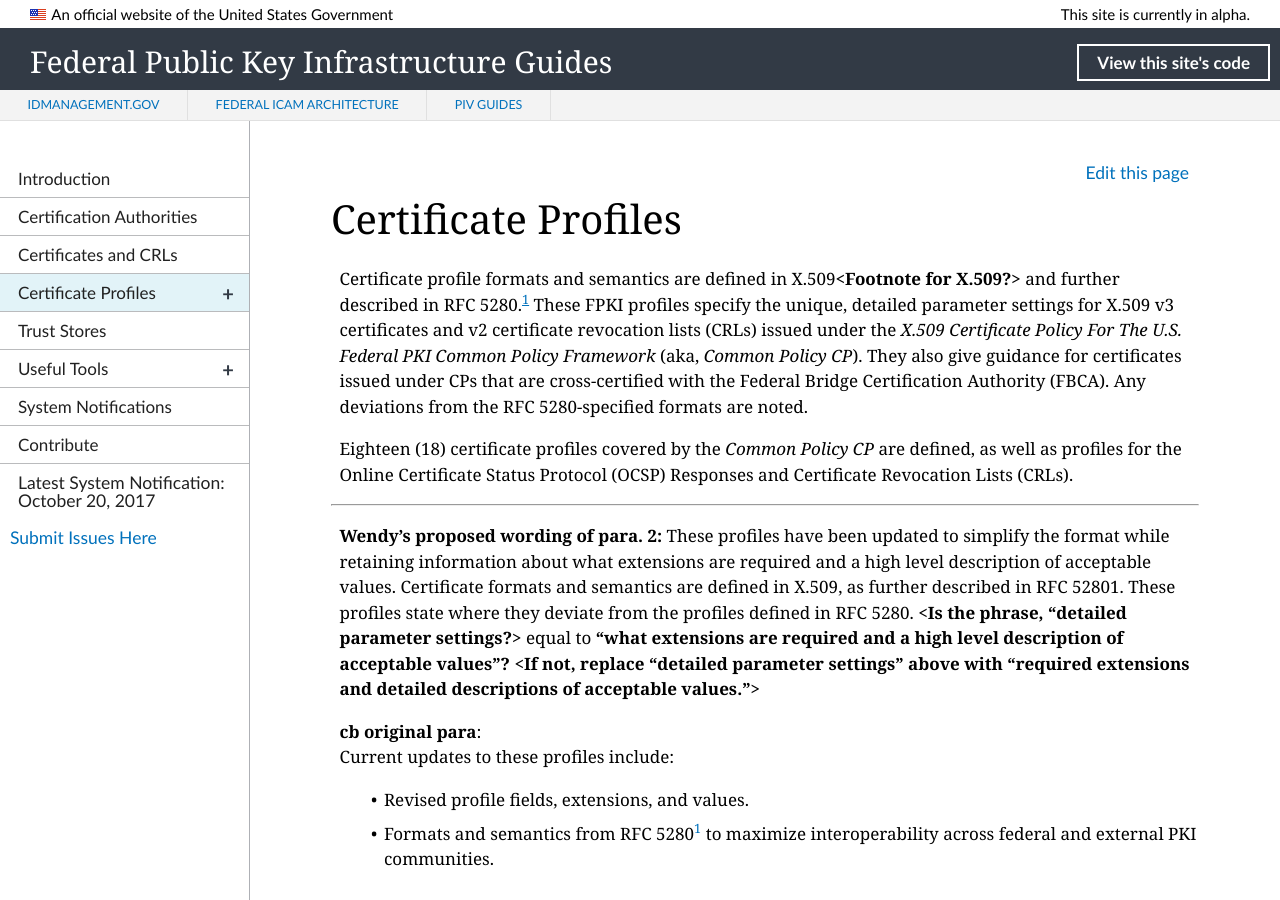
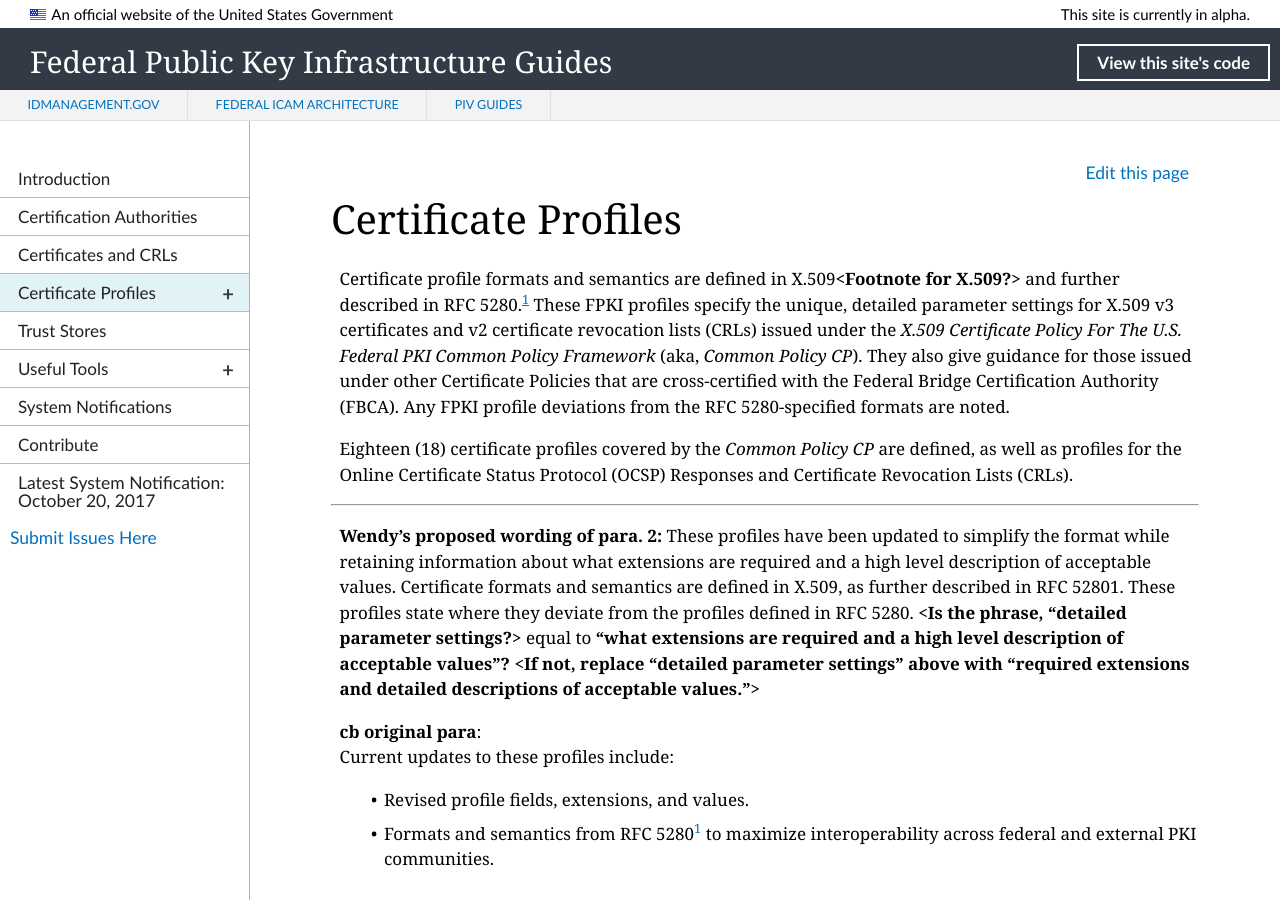
Before and after one commit to GSA/fpki-guides, a Jekyll site: the page built from pages/fpki_certificate_profiles.md, in a window 1280 px wide and 900 px high. Built offline with Jekyll 4.4.1, drawn with Linux system fonts in a browser that asks for light colours; nearby versions of some CDN libraries; library files that are not in the unit come from our copies.

Commit message:
Update fpki_certificate_profiles.md

```diff
--- a/pages/fpki_certificate_profiles.md
+++ b/pages/fpki_certificate_profiles.md
@@ -4,7 +4,7 @@
 permalink: /certprofiles/
 ---
 
-Certificate profile formats and semantics are defined in X.509**<Footnote for X.509?>** and further described in RFC 5280.<sup>[1](#1)</sup> These FPKI profiles specify the unique, detailed parameter settings for X.509 v3 certificates and v2 certificate revocation lists (CRLs) issued under the _X.509 Certificate Policy For The U.S. Federal PKI Common Policy Framework_ (aka, _Common Policy CP_). They also give guidance for certificates issued under CPs that are cross-certified with the Federal Bridge Certification Authority (FBCA). Any deviations from the RFC 5280-specified formats are noted.
+Certificate profile formats and semantics are defined in X.509**<Footnote for X.509?>** and further described in RFC 5280.<sup>[1](#1)</sup> These FPKI profiles specify the unique, detailed parameter settings for X.509 v3 certificates and v2 certificate revocation lists (CRLs) issued under the _X.509 Certificate Policy For The U.S. Federal PKI Common Policy Framework_ (aka, _Common Policy CP_). They also give guidance for those issued under other Certificate Policies that are cross-certified with the Federal Bridge Certification Authority (FBCA). Any FPKI profile deviations from the RFC 5280-specified formats are noted.
 
 Eighteen (18) certificate profiles covered by the _Common Policy CP_ are defined, as well as profiles for the Online Certificate Status Protocol (OCSP) Responses and Certificate Revocation Lists (CRLs).
 
```
